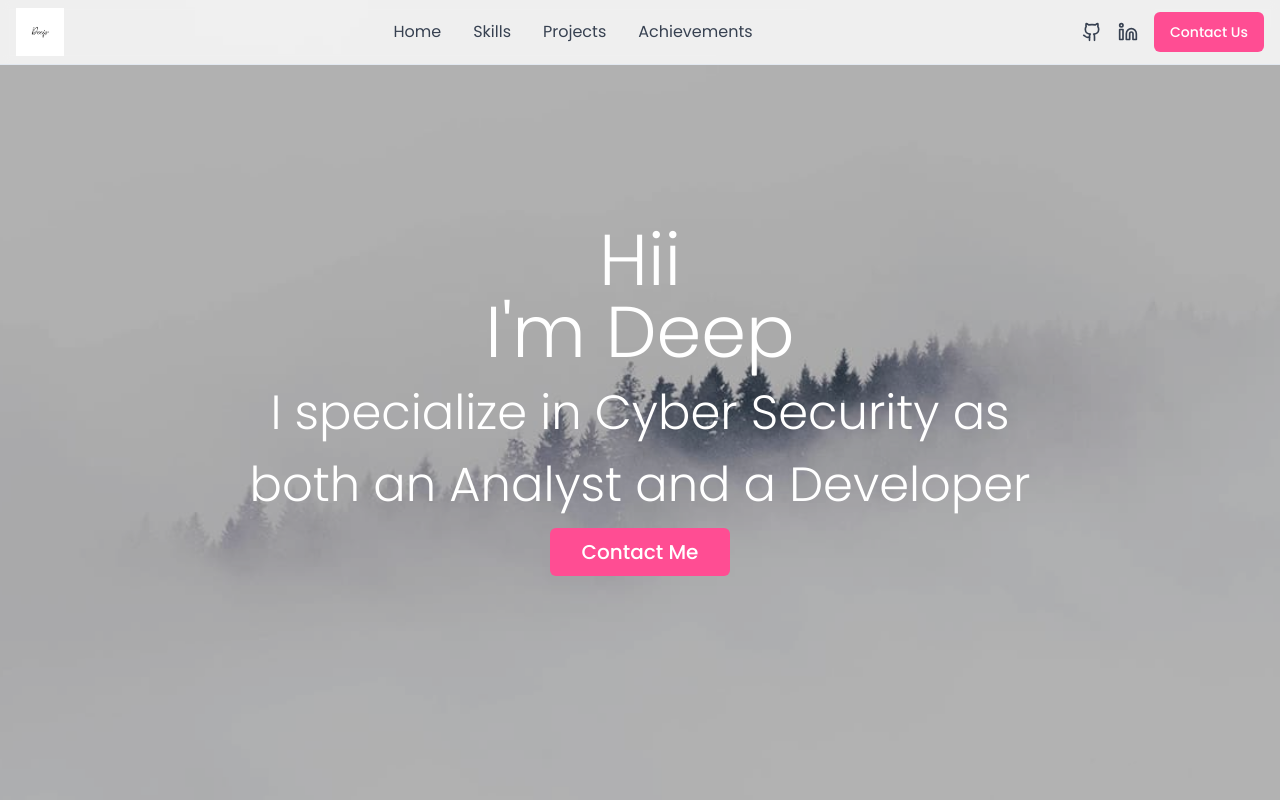
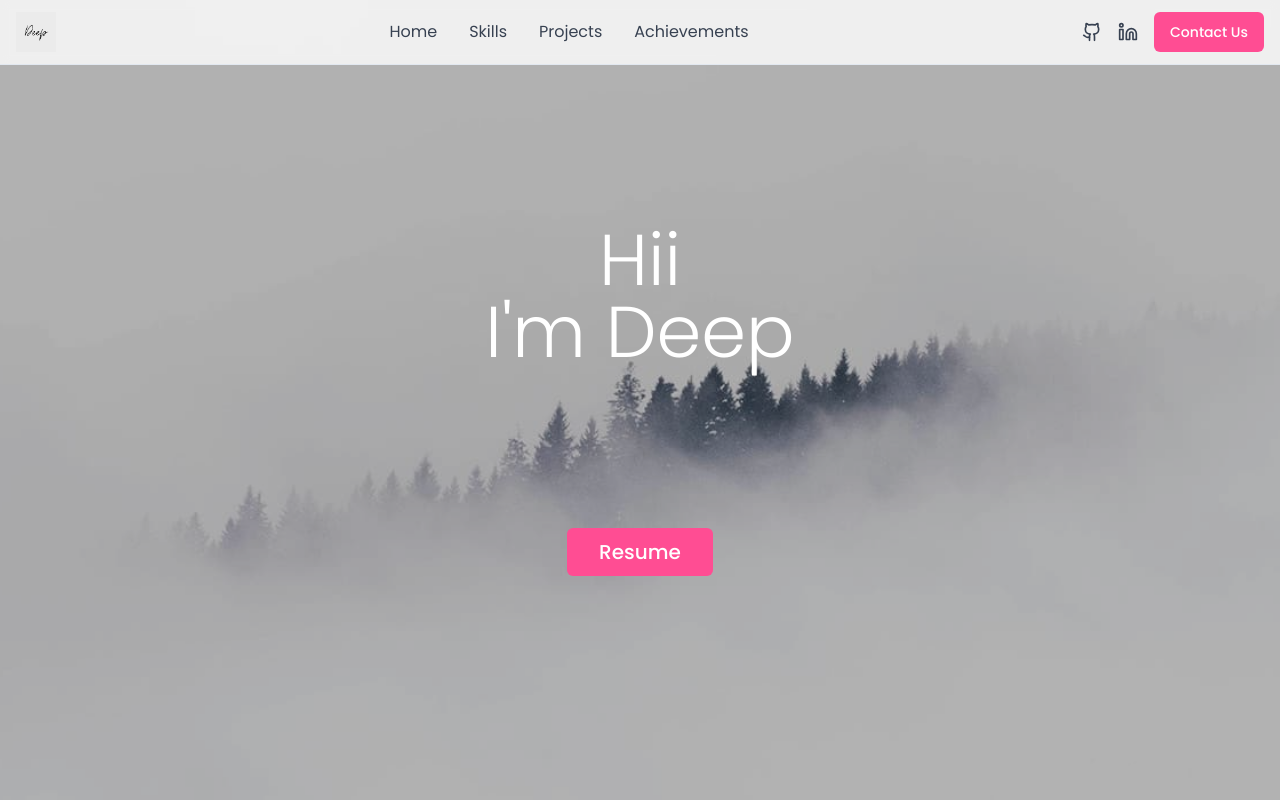
Before and after one commit to Teamd3p/deepratanpara, a React (Vite) app: page / in a window 1280 px wide. Shown: the top 800 px of the page. Built offline with nearby package versions, Linux system fonts and the light colour scheme.

Commit message:
Update navbar logo and text
- Uploaded a new main logo in the navbar.
- Replaced "Contact Me" with "Resume" on the first page.
- Added a scroll transition effect to the text "I specialize in Cyber Security as both an Analyst and a Developer."
[skip gpt_engineer]

```diff
--- a/src/components/Hero.tsx
+++ b/src/components/Hero.tsx
@@ -1,6 +1,23 @@
 import { Button } from "@/components/ui/button";
+import { useEffect, useState } from "react";
 
 const Hero = () => {
+  const [isVisible, setIsVisible] = useState(false);
+
+  useEffect(() => {
+    const handleScroll = () => {
+      const position = window.scrollY;
+      if (position > 100) {
+        setIsVisible(true);
+      } else {
+        setIsVisible(false);
+      }
+    };
+
+    window.addEventListener("scroll", handleScroll);
+    return () => window.removeEventListener("scroll", handleScroll);
+  }, []);
+
   return (
     <div
       className="min-h-screen flex items-center justify-center relative"
@@ -21,14 +38,16 @@ const Hero = () => {
             <br />
             I'm Deep
             <br />
-            <span className="text-4xl md:text-5xl">
+            <span className={`text-4xl md:text-5xl transition-all duration-700 transform ${
+              isVisible ? 'opacity-100 translate-y-0' : 'opacity-0 translate-y-10'
+            }`}>
               I specialize in Cyber Security as
               <br />
               both an Analyst and a Developer
             </span>
           </h1>
           <Button className="mt-8 bg-primary hover:bg-primary/90 text-xl px-8 py-6">
-            Contact Me
+            Resume
           </Button>
         </div>
       </div>
--- a/src/components/Navbar.tsx
+++ b/src/components/Navbar.tsx
@@ -18,9 +18,9 @@ const Navbar = () => {
         <div className="flex items-center justify-between h-16">
           <div className="flex items-center">
             <img
-              src="/lovable-uploads/53c85401-5df4-419d-9c20-394102b340ca.png"
+              src="/lovable-uploads/ef820c9c-16ab-4e7d-b1fe-71f02de0ffa4.png"
               alt="Deep Logo"
-              className="h-12 w-auto" // Increased height from h-8 to h-12 for better visibility
+              className="h-10 w-auto"
             />
           </div>
 
```
Also changed, not shown: public/lovable-uploads/ef820c9c-16ab-4e7d-b1fe-71f02de0ffa4.png (added).
